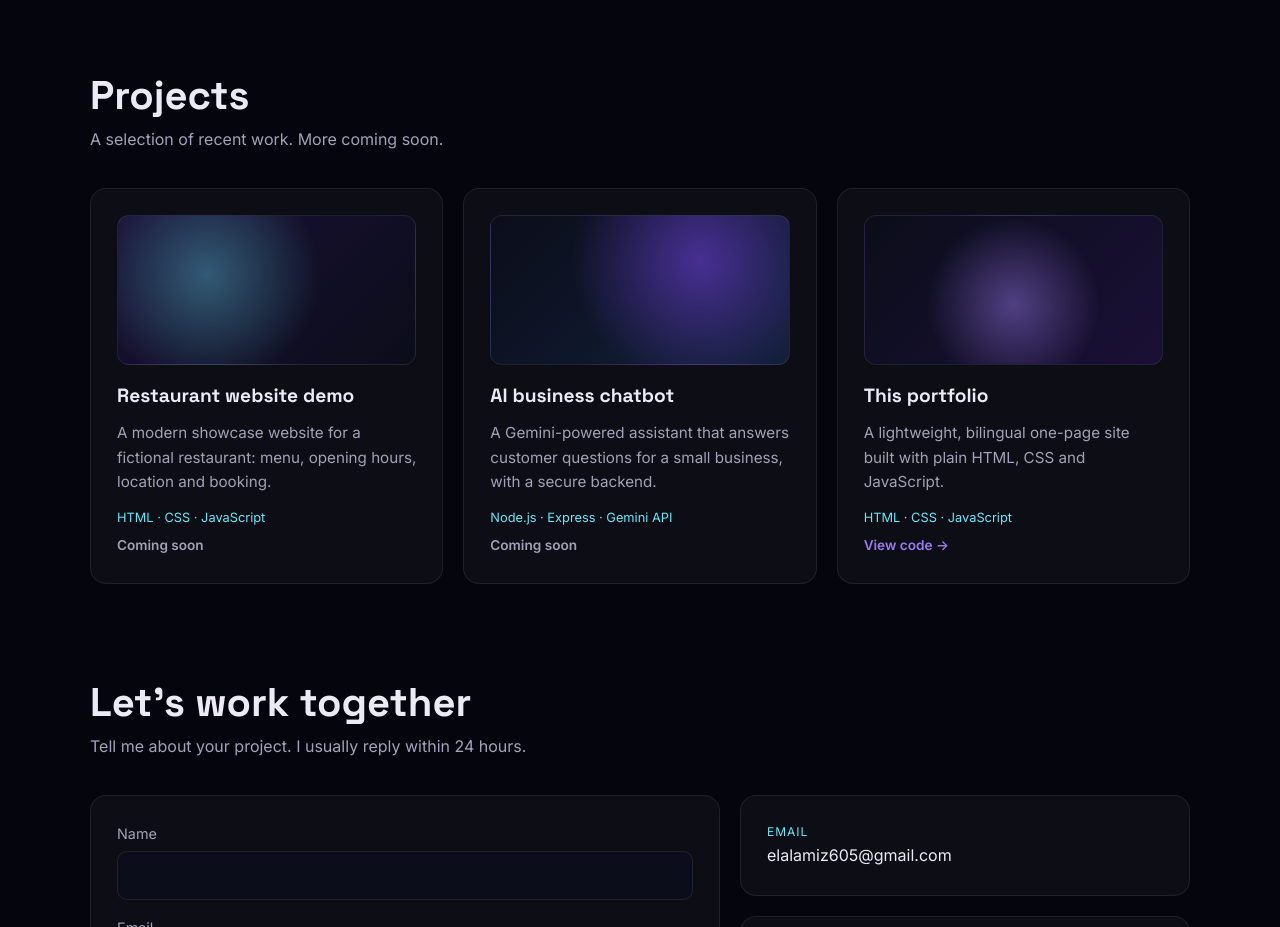
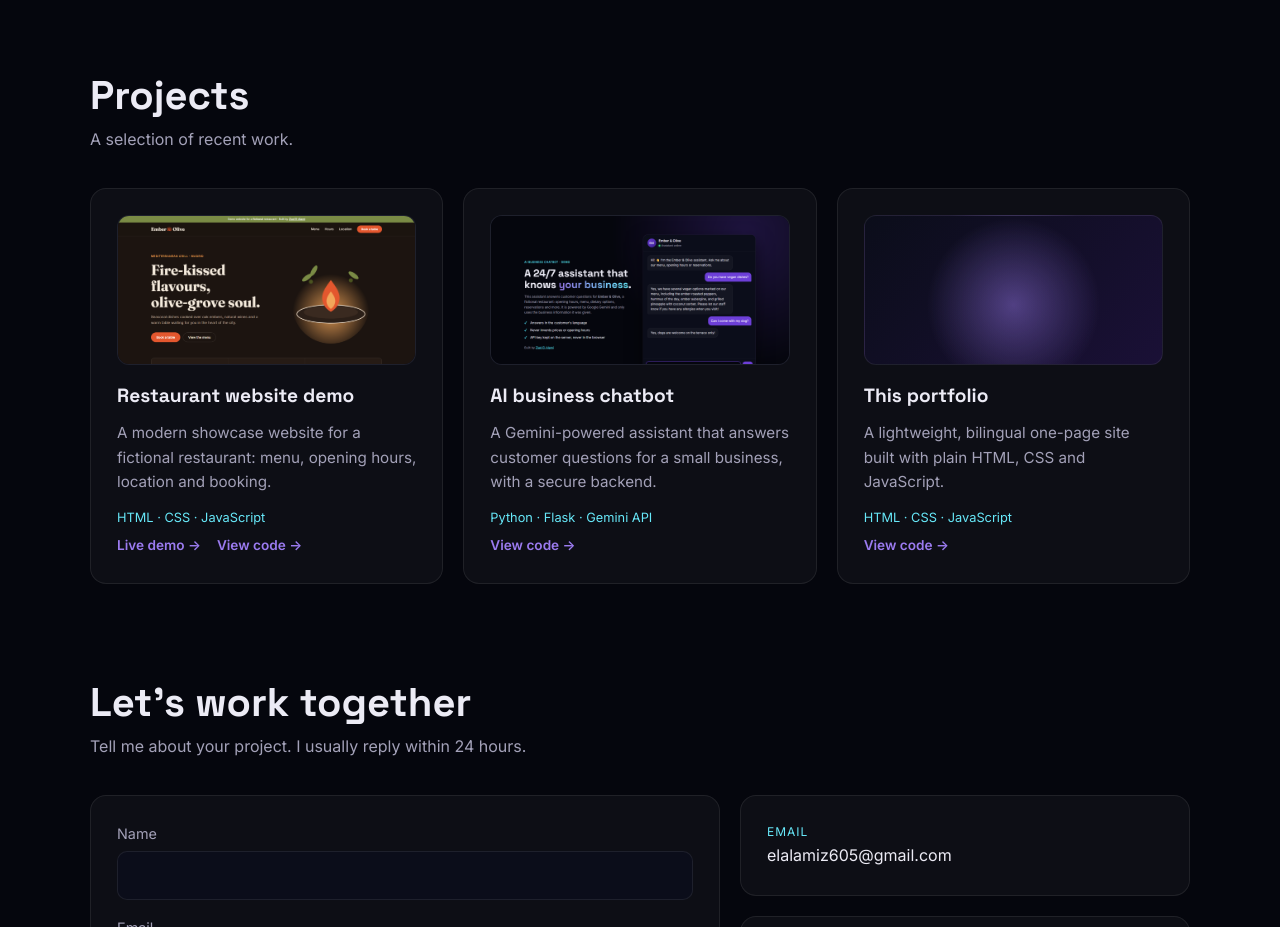
Before and after one commit to elalamiz605-tech/elalamiz605-tech.github.io, a plain HTML site: page index.html in a window 1280 px wide. Shown: the part 1140-2067 px from the top of the page. Drawn offline with Linux system fonts and the light colour scheme.

Commit message:
Show real projects with screenshots, demo and code links

```diff
--- a/index.html
+++ b/index.html
@@ -84,21 +84,26 @@
     <!-- PROJECTS -->
     <section id="projects" class="section">
       <h2 data-i18n="projects.title">Projects</h2>
-      <p class="sub" data-i18n="projects.sub">A selection of recent work. More coming soon.</p>
+      <p class="sub" data-i18n="projects.sub">A selection of recent work.</p>
       <div class="grid three">
         <article class="card project reveal">
-          <div class="thumb t1" aria-hidden="true"></div>
+          <img class="thumb shot" src="assets/restaurant.png" alt="Screenshot of the Ember &amp; Olive restaurant website" loading="lazy" />
           <h3 data-i18n="projects.p1.title">Restaurant website demo</h3>
           <p data-i18n="projects.p1.text">A modern showcase website for a fictional restaurant: menu, opening hours, location and booking.</p>
           <p class="tags">HTML · CSS · JavaScript</p>
-          <span class="soon" data-i18n="projects.soon">Coming soon</span>
+          <p class="links">
+            <a class="link" href="https://elalamiz605-tech.github.io/restaurant-website-demo/" target="_blank" rel="noopener" data-i18n="projects.demo">Live demo →</a>
+            <a class="link" href="https://github.com/elalamiz605-tech/restaurant-website-demo" target="_blank" rel="noopener" data-i18n="projects.code">View code →</a>
+          </p>
         </article>
         <article class="card project reveal">
-          <div class="thumb t2" aria-hidden="true"></div>
+          <img class="thumb shot" src="assets/chatbot.png" alt="Screenshot of the AI chatbot answering customer questions" loading="lazy" />
           <h3 data-i18n="projects.p2.title">AI business chatbot</h3>
           <p data-i18n="projects.p2.text">A Gemini-powered assistant that answers customer questions for a small business, with a secure backend.</p>
-          <p class="tags">Node.js · Express · Gemini API</p>
-          <span class="soon" data-i18n="projects.soon">Coming soon</span>
+          <p class="tags">Python · Flask · Gemini API</p>
+          <p class="links">
+            <a class="link" href="https://github.com/elalamiz605-tech/ai-business-chatbot" target="_blank" rel="noopener" data-i18n="projects.code">View code →</a>
+          </p>
         </article>
         <article class="card project reveal">
           <div class="thumb t3" aria-hidden="true"></div>
--- a/script.js
+++ b/script.js
@@ -27,7 +27,8 @@ const FR = {
   "services.auto.title": "Automatisation Python",
   "services.auto.text": "Des scripts qui suppriment les tâches répétitives : traitement de données, rapports, web scraping et intégrations d'API.",
   "projects.title": "Projets",
-  "projects.sub": "Une sélection de travaux récents. D'autres arrivent bientôt.",
+  "projects.sub": "Une sélection de travaux récents.",
+  "projects.demo": "Voir la démo →",
   "projects.p1.title": "Site de restaurant (démo)",
   "projects.p1.text": "Un site vitrine moderne pour un restaurant fictif : menu, horaires, localisation et réservation.",
   "projects.p2.title": "Chatbot IA pour entreprise",
--- a/style.css
+++ b/style.css
@@ -142,6 +142,8 @@ h2 { font-size: clamp(1.8rem, 4vw, 2.5rem); }
 .t2 { background: radial-gradient(circle at 70% 30%, rgba(109,63,216,.6), transparent 55%), linear-gradient(135deg, #0b0d1a, #12203a); }
 .t3 { background: radial-gradient(circle at 50% 60%, rgba(155,123,240,.45), transparent 50%), linear-gradient(135deg, #0b0d1a, #1a1036); }
 .tags { font-size: 0.8rem !important; color: var(--cyan) !important; margin-top: auto; padding-top: 8px; }
+.thumb.shot { width: 100%; object-fit: cover; object-position: top left; background: var(--bg-soft); }
+.links { display: flex; flex-wrap: wrap; gap: 16px; }
 .soon, .link { font-size: 0.85rem; font-weight: 600; }
 .soon { color: var(--muted); }
 .link { color: var(--violet-light); }
```
Also changed, not shown: assets/chatbot.png (added), assets/restaurant.png (added).
